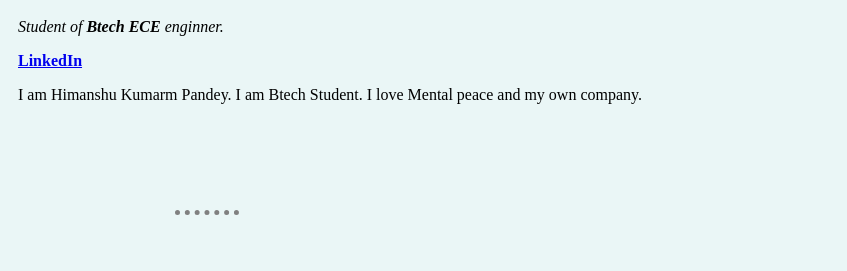
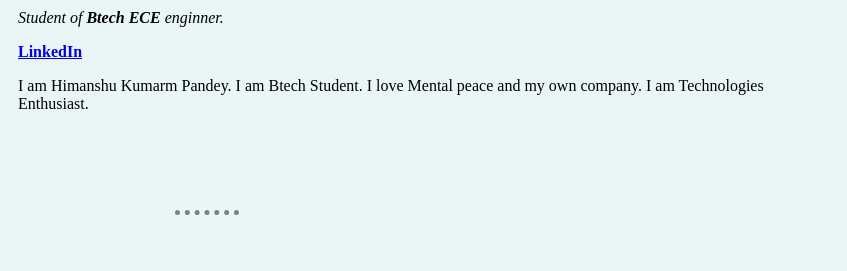
Before and after one commit to himanshu-pandey2001/webdev, a plain HTML site: page index.html in a window 1280 px wide. Shown: the part 152-423 px from the top of the page, 433-1280 px from the left. Drawn offline with Linux system fonts and the light colour scheme.

Commit message:
added paragraph

```diff
--- a/index.html
+++ b/index.html
@@ -20,7 +20,9 @@
                         <p><strong><a href="https://www.linkedin.com/feed/">LinkedIn</a></strong></p>
                         <p>
                               I am Himanshu Kumarm Pandey. I am Btech Student. I love Mental peace and my own company.
+                              I am Technologies Enthusiast.
                         </p>
+
                   </td>
 
             </tr>
```
